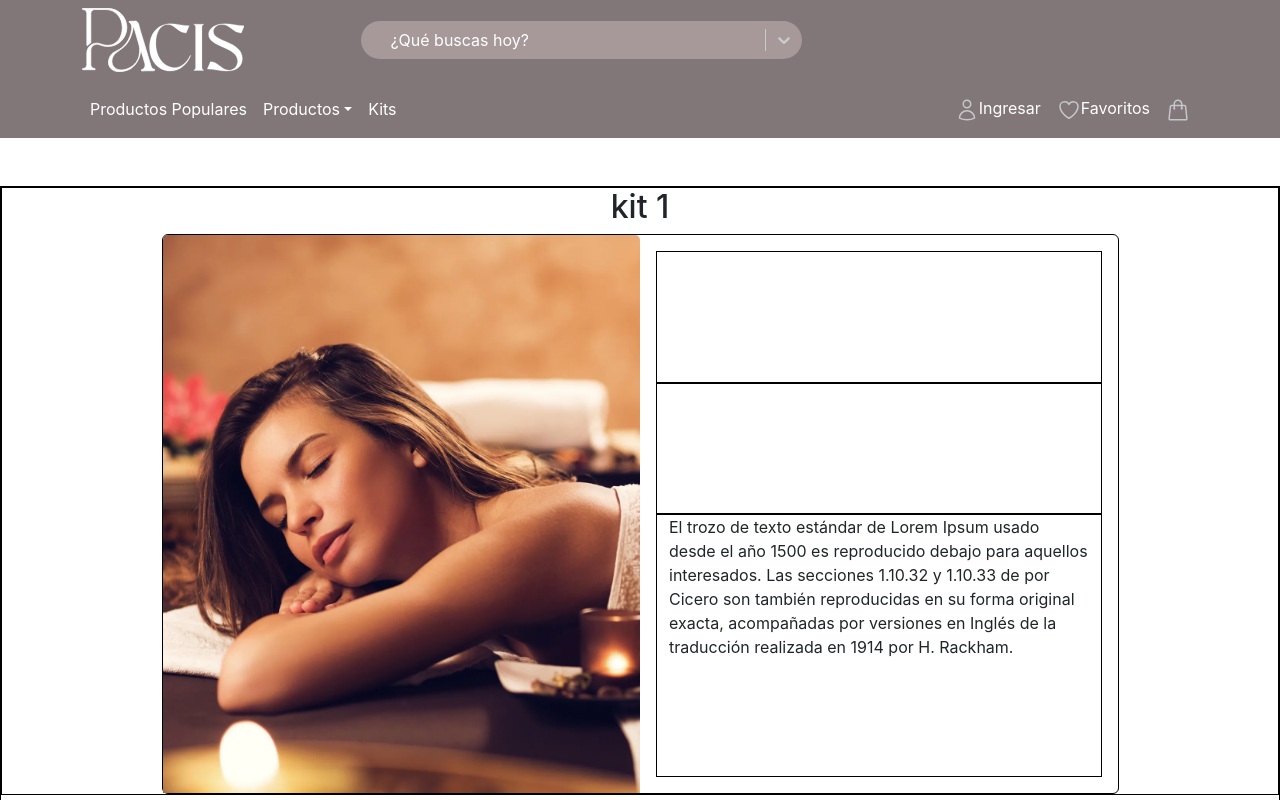
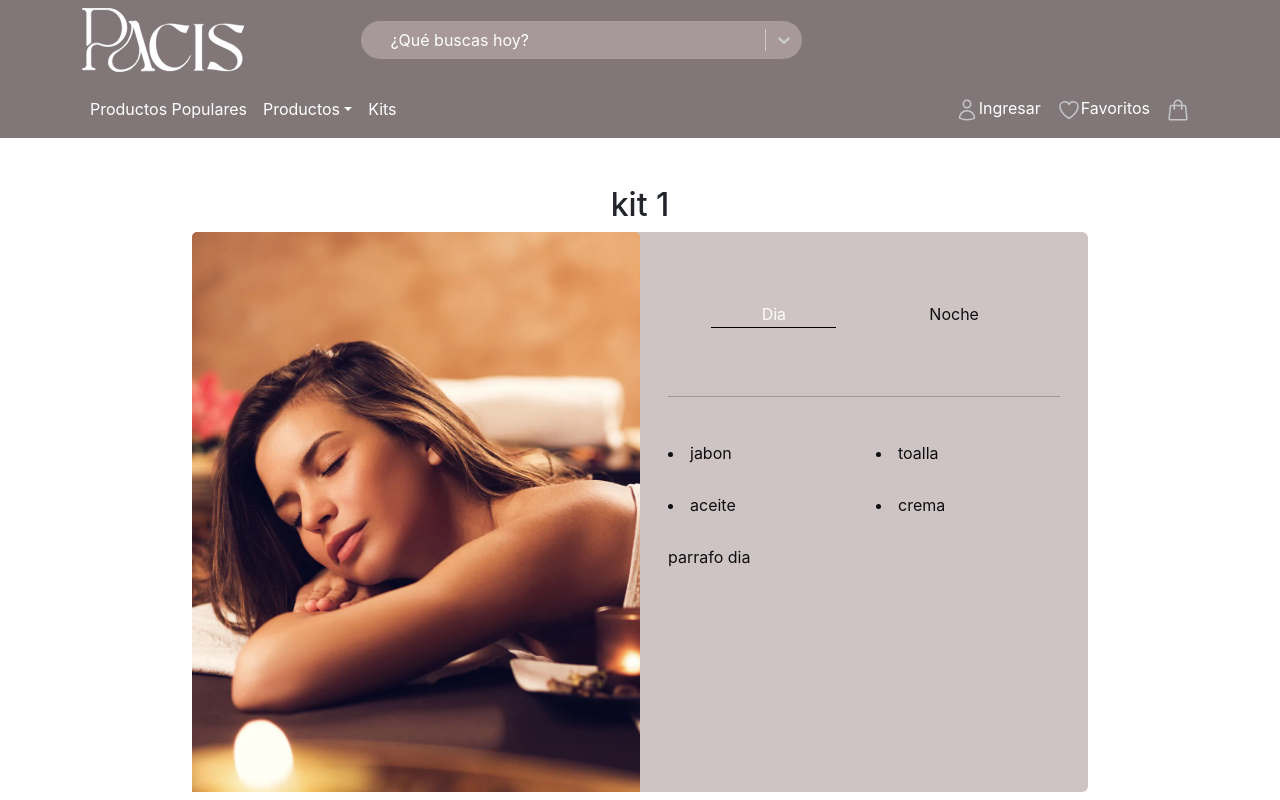
Before and after one commit to No-Country-simulation/c22-10-m-webapp, a React (Create React App) app in the folder Frontend/: page /kits in a window 1280 px wide. Shown: the top 800 px of the page. Built offline with nearby package versions, Linux system fonts and the light colour scheme.

Commit message:
funcionalidad toggle dia/noche

```diff
--- a/Frontend/src/PAGES/Productos/Kits/Kits.jsx
+++ b/Frontend/src/PAGES/Productos/Kits/Kits.jsx
@@ -1,116 +1,170 @@
-import Stack from "react-bootstrap/Stack";
-import Button from "react-bootstrap/Button";
-import Card from "react-bootstrap/Card";
+import { useState } from "react";
+import { Stack, Card, Container, Row, Col } from "react-bootstrap";
 import kitfoto from "../../../IMAGES/WEBP/spa.webp";
-import { Container, Row } from "react-bootstrap";
+
+const ToggleButton = ({ isActive, onClick, children }) => (
+  <button
+    style={{
+      width: "30%",
+      minWidth: "max-content",
+      height: "max-content",
+      backgroundColor: "transparent",
+      border: "none",
+      borderBottom: isActive ? "1px solid black" : "none",
+      color: isActive ? "rgb(254, 250, 249)" : "rgb(15, 14, 14)",
+    }}
+    onClick={onClick}
+  >
+    {children}
+  </button>
+);
+
+const KitCard = ({ kit, index, kitToggles, handleToggle }) => {
+  const isDay = kitToggles[index] === 0;
+
+  return (
+    <Card
+      style={{
+        height: "70vh",
+        minWidth: "70vw",
+        maxWidth: "80vw",
+        display: "flex",
+        flexDirection: "row",
+        border: "none",
+        backgroundColor: isDay ? "rgb(207, 196, 197)" : "rgb(77, 70, 71)",
+        color: isDay ? "rgb(15, 14, 14)" : "rgb(254, 250, 249)",
+      }}
+      className="w-75"
+    >
+      <Card.Img
+        variant="top"
+        src={isDay ? kit.dia.img : kit.noche.img}
+        style={{ width: "50%", height: "100%", objectFit: "cover" }}
+      />
+      <Card.Body>
+        <Container className="w-100 h-100">
+          <Row className="h-25 d-flex align-items-center justify-content-evenly">
+            <ToggleButton
+              isActive={isDay}
+              onClick={() => handleToggle(index, 0)}
+            >
+              Dia
+            </ToggleButton>
+            <ToggleButton
+              isActive={!isDay}
+              onClick={() => handleToggle(index, 1)}
+            >
+              Noche
+            </ToggleButton>
+          </Row>
+          <hr />
+          <Row className="h-25">
+            <Col className="d-flex flex-column justify-content-evenly">
+              <Row>
+                <li>{isDay ? kit.dia.kit.p1 : kit.noche.kit.p1}</li>
+              </Row>
+              <Row>
+                <li>{isDay ? kit.dia.kit.p2 : kit.noche.kit.p2}</li>
+              </Row>
+            </Col>
+            <Col className="d-flex flex-column justify-content-evenly">
+              <Row>
+                <li>{isDay ? kit.dia.kit.p3 : kit.noche.kit.p3}</li>
+              </Row>
+              <Row>
+                <li>{isDay ? kit.dia.kit.p4 : kit.noche.kit.p4}</li>
+              </Row>
+            </Col>
+          </Row>
+          <Row className="h-50 overflow-hidden">
+            <Card.Text
+              className="text-wrap text-break"
+              style={{
+                overflow: "hidden",
+                textOverflow: "ellipsis",
+                whiteSpace: "normal",
+              }}
+            >
+              {isDay ? kit.dia.parrafo : kit.noche.parrafo}
+            </Card.Text>
+          </Row>
+        </Container>
+      </Card.Body>
+    </Card>
+  );
+};
 
 export const Kits = () => {
   const kitsDatos = [
     {
-      img: kitfoto,
       nombre: "kit 1",
-      kit: {
-        p1: "jabon",
-        p2: "aceite",
-        p3: "toalla",
-        p4: "crema",
+      dia: {
+        img: kitfoto,
+        kit: { p1: "jabon", p2: "aceite", p3: "toalla", p4: "crema" },
+        parrafo: "parrafo dia",
       },
-      parrafo:
-        "El trozo de texto estándar de Lorem Ipsum usado desde el año 1500 es reproducido debajo para aquellos interesados. Las secciones 1.10.32 y 1.10.33 de por Cicero son también reproducidas en su forma original exacta, acompañadas por versiones en Inglés de la traducción realizada en 1914 por H. Rackham.",
+      noche: {
+        img: kitfoto,
+        kit: { p1: "jabon 2", p2: "aceite 2", p3: "toalla 2", p4: "crema 2" },
+        parrafo: "parrafo noche",
+      },
     },
     {
-      img: kitfoto,
-      nombre: "kit 1",
-      kit: {
-        p1: "jabon",
-        p2: "aceite",
-        p3: "toalla",
-        p4: "crema",
+      nombre: "kit 2",
+      dia: {
+        img: kitfoto,
+        kit: { p1: "jabon", p2: "aceite", p3: "toalla", p4: "crema" },
+        parrafo: "parrafo dia",
       },
-      parrafo:
-        "El trozo de texto estándar de Lorem Ipsum usado desde el año 1500 es reproducido debajo para aquellos interesados. Las secciones 1.10.32 y 1.10.33 de por Cicero son también reproducidas en su forma original exacta, acompañadas por versiones en Inglés de la traducción realizada en 1914 por H. Rackham.",
+      noche: {
+        img: kitfoto,
+        kit: { p1: "jabon 2", p2: "aceite 2", p3: "toalla 2", p4: "crema 2" },
+        parrafo: "parrafo noche",
+      },
     },
     {
-      img: kitfoto,
-      nombre: "kit 1",
-      kit: {
-        p1: "jabon",
-        p2: "aceite",
-        p3: "toalla",
-        p4: "crema",
+      nombre: "kit 3",
+      dia: {
+        img: kitfoto,
+        kit: { p1: "jabon 3", p2: "aceite 3", p3: "toalla 3", p4: "crema 3" },
+        parrafo: "parrafo dia",
       },
-      parrafo:
-        "El trozo de texto estándar de Lorem Ipsum usado desde el año 1500 es reproducido debajo para aquellos interesados. Las secciones 1.10.32 y 1.10.33 de por Cicero son también reproducidas en su forma original exacta, acompañadas por versiones en Inglés de la traducción realizada en 1914 por H. Rackham.",
-    },
-    {
-      img: kitfoto,
-      nombre: "kit 1",
-      kit: {
-        p1: "jabon",
-        p2: "aceite",
-        p3: "toalla",
-        p4: "crema",
+      noche: {
+        img: kitfoto,
+        kit: { p1: "jabon 2", p2: "aceite 2", p3: "toalla 2", p4: "crema 2" },
+        parrafo: "parrafo noche",
       },
-      parrafo:
-        "El trozo de texto estándar de Lorem Ipsum usado desde el año 1500 es reproducido debajo para aquellos interesados. Las secciones 1.10.32 y 1.10.33 de por Cicero son también reproducidas en su forma original exacta, acompañadas por versiones en Inglés de la traducción realizada en 1914 por H. Rackham.",
     },
   ];
 
+  const [kitToggles, setKitToggles] = useState(
+    new Array(kitsDatos.length).fill(0)
+  );
+
+  const handleToggle = (index, value) => {
+    const updatedToggles = [...kitToggles];
+    updatedToggles[index] = value;
+    setKitToggles(updatedToggles);
+  };
+
   return (
-    <Stack
-      gap={5}
-      className="my-5 align-items-center"
-      style={{
-        border: "solid black 1px",
-      }}
-    >
+    <Stack gap={5} className="my-5 align-items-center">
       {kitsDatos.map((kit, index) => (
         <article
+          key={index}
           style={{
-            border: "solid black 1px",
             display: "flex",
             flexDirection: "column",
             alignItems: "center",
           }}
         >
-          <h2
-            style={{
-              alignSelf: "inherit",
-            }}
-          >
-            {kit.nombre}
-          </h2>
-          <Card
-            style={{
-              height: "70vh",
-              display: "flex",
-              flexDirection: "row",
-              border: "solid black 1px",
-            }}
-            key={index}
-            className="w-75"
-          >
-            <Card.Img
-              variant="top"
-              src={kit.img}
-              style={{ width: "50%", height: "100%", objectFit: "cover" }}
-            />
-            <Card.Body>
-              <Container className="w-100 h-100">
-                <Row
-                  style={{ border: "solid black 1px" }}
-                  className="h-25"
-                ></Row>
-                <Row style={{ border: "solid black 1px" }} className="h-25">
-                  {" "}
-                </Row>
-                <Row style={{ border: "solid black 1px" }} className="h-50">
-                  {" "}
-                  <Card.Text>{kit.parrafo}</Card.Text>
-                </Row>
-              </Container>
-            </Card.Body>
-          </Card>
+          <h2>{kit.nombre}</h2>
+          <KitCard
+            kit={kit}
+            index={index}
+            kitToggles={kitToggles}
+            handleToggle={handleToggle}
+          />
         </article>
       ))}
     </Stack>
```
